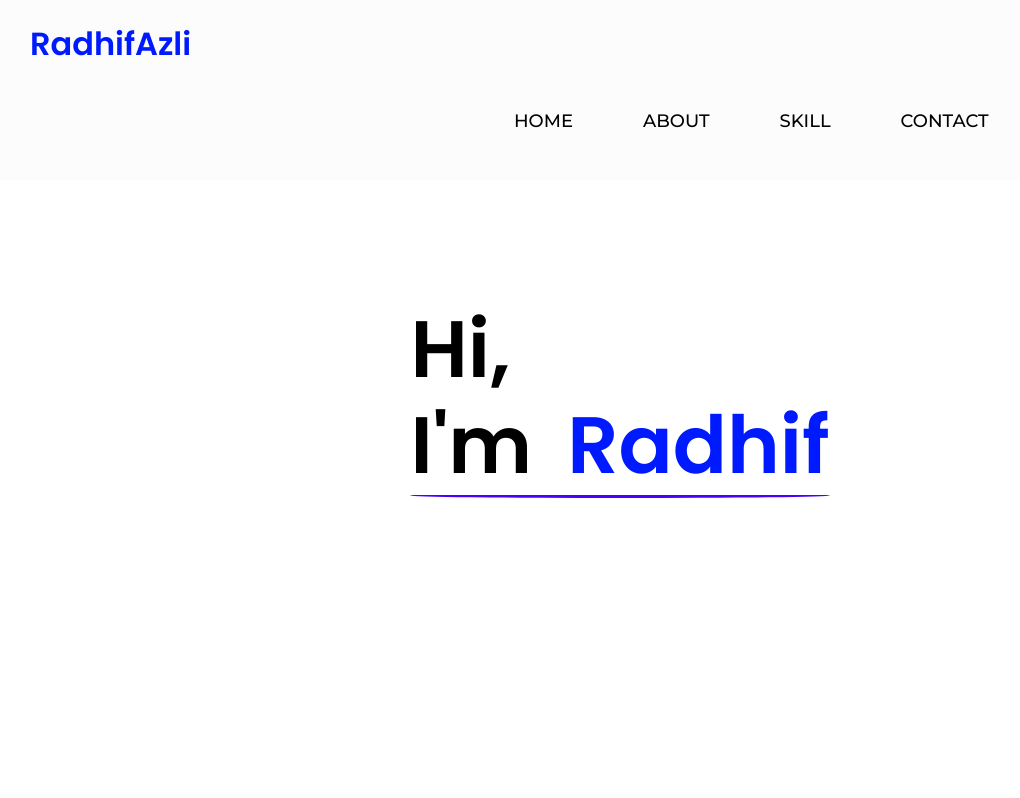
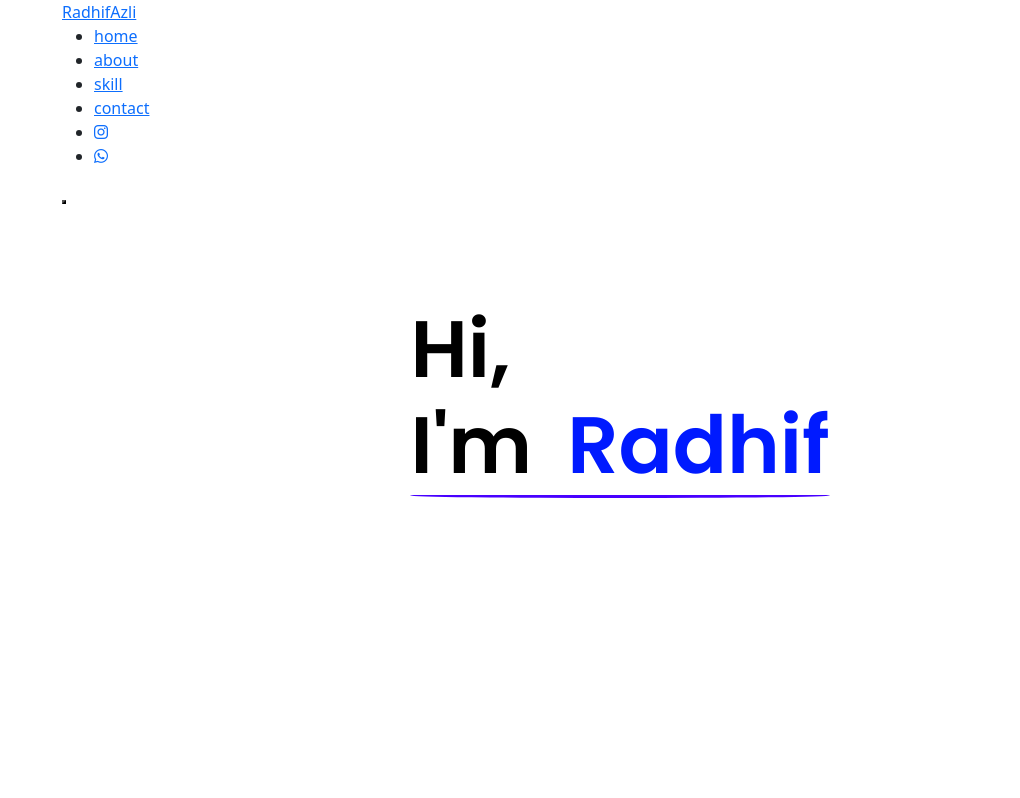
Before and after one commit to dif-z/newportfolio, a plain HTML site: page index.html in a window 1280 px wide. Shown: the top 798 px of the page, without its empty margins (20-1040 px from the left). Drawn offline with nearby package versions, Linux system fonts and the light colour scheme.

Commit message:
Update index.html

```diff
--- a/index.html
+++ b/index.html
@@ -22,37 +22,35 @@
 </head>
 <body>
     <!-- /// NAVBAR /// -->
-    <nav class="navbar fixed-top">
-        <div class="logo"><a href="">RadhifAzli</a></div>
-        <div class="content">
-            <ul class="menu-list">
-                <div class="close-toggle">
-                    <i class="fas fa-times"></i>
-                </div>
-                <li class="list-link"><a href="" class="links">Home</a></li>
-                <li class="list-link"><a href="#aboutme" class="links">About</a></li>
-                <li class="list-link"><a href="" class="links">Skill</a></li>
-                <li class="list-link"><a href="" class="links">Contact</a></li>
-                <div class="social-media">
-                    <div class="instagram">
-                        <a href=""><i class="fab fa-instagram"></i>
-                    </div>
+    <header class="header-area">
+        <!-- site-navbar start -->
+        <div class="navbar-area fixed-top">
+          <div class="container">
+            <nav class="site-navbar">
+              <!-- site logo -->
+              <a href="#home" class="site-logo">RadhifAzli</a>
 
-                    <div class="whatsapp">
-                        <a href=""><i class="fab fa-whatsapp"></i></a>
-                    </div>
-                </div>
+              <!-- site menu/nav -->
+              <ul>
+                <li><a href="#">home</a></li>
+                <li><a href="#aboutme">about</a></li>
+                <li><a href="#">skill</a></li>
+                <li><a href="#">contact</a></li>
+                <li><a href="#" id="instagram-icon"><i class="fab fa-instagram"></i></a></li>
+                <li><a href="#" id="whatsapp-icon"><i class="fab fa-whatsapp"></i></a></li>
+              </ul>
 
-            </ul>
-        </div>
-        <div class="menu-toggle">
-            <i class="fas fa-bars"></i>
-        </div>
-    </nav>
+              <!-- nav-toggler for mobile version only -->
+              <button class="nav-toggler">
+                <span></span>
+              </button>
+            </nav>
+          </div>
+        </div><!-- navbar-area end -->
     <!-- /// NAVBAR ENDS /// -->
 
     <!-- /// BANNER/HEADER /// -->
-    <div class="banner container-fluid">
+    <div class="banner container-fluid" id="home">
         <h1>Hi,<br> I'm <span>Radhif</span></h1>
     </div>
     <!-- /// ENDS /// -->
```
